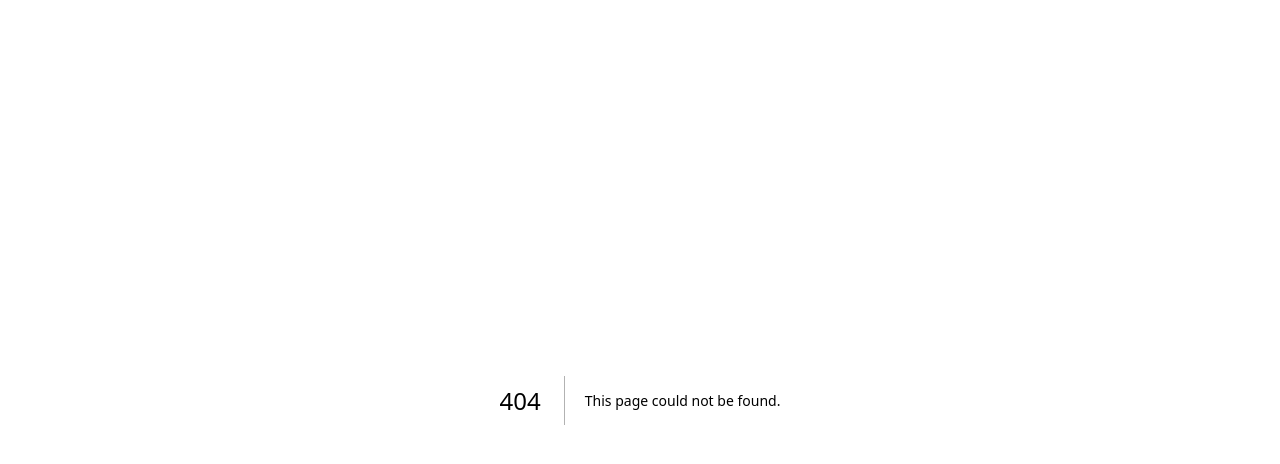
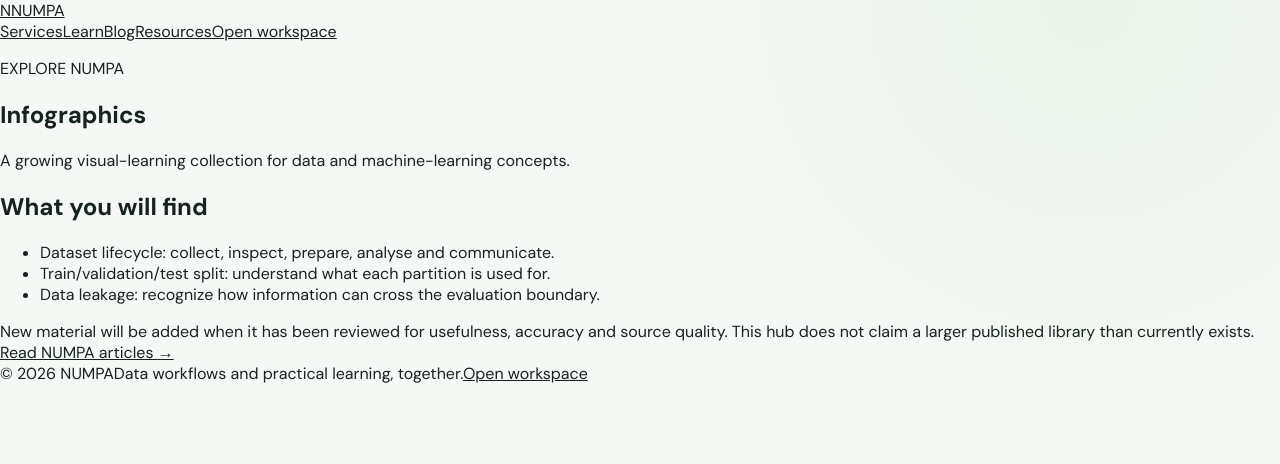
Before and after one commit to chandravadiyaDeep/Nump-, a Next.js app in the folder apps/web/: page /explore/infographics in a window 1280 px wide. Before the commit this address had no page. Shown: the top 464 px of the page. Built offline with nearby package versions, Linux system fonts and the light colour scheme.

Commit message:
feat: add explore hubs for tutorials research and infographics

```diff
--- /dev/null
+++ b/apps/web/app/explore/[slug]/page.tsx
@@ -0,0 +1,19 @@
+import type { Metadata } from "next";
+import Link from "next/link";
+import { notFound } from "next/navigation";
+import { PublicPage, PublicCallout } from "../../components/public-site";
+
+const hubs: Record<string, { title: string; description: string; items: string[] }> = {
+  tutorials: { title: "Tutorials", description: "Step-by-step guides that connect concepts to practical data workflows.", items: ["Start with a clear question and inspect the dataset before transforming it.", "Document each cleaning decision and compare the source with the cleaned output.", "For machine learning, keep preprocessing inside the training and validation pipeline to avoid leakage."] },
+  infographics: { title: "Infographics", description: "A growing visual-learning collection for data and machine-learning concepts.", items: ["Dataset lifecycle: collect, inspect, prepare, analyse and communicate.", "Train/validation/test split: understand what each partition is used for.", "Data leakage: recognize how information can cross the evaluation boundary."] },
+  research: { title: "Research", description: "Evidence-led notes that explain methods, sources and limitations.", items: ["Research notes will include source links, publication dates and a transparent method.", "Claims will distinguish published evidence from interpretation and estimates.", "NUMPA will not invent benchmarks, search volumes or competitor performance figures."] },
+};
+export function generateStaticParams() { return Object.keys(hubs).map((slug) => ({ slug })); }
+export async function generateMetadata({ params }: { params: Promise<{ slug: string }> }): Promise<Metadata> {
+  const { slug } = await params; const item = hubs[slug];
+  return item ? { title: `${item.title} | NUMPA Explore`, description: item.description } : {};
+}
+export default async function ExploreHubPage({ params }: { params: Promise<{ slug: string }> }) {
+  const { slug } = await params; const item = hubs[slug]; if (!item) notFound();
+  return <PublicPage eyebrow="EXPLORE NUMPA" title={item.title} description={item.description}><section className="public-detail-panel"><h2>What you will find</h2><ul>{item.items.map((entry) => <li key={entry}>{entry}</li>)}</ul><PublicCallout>New material will be added when it has been reviewed for usefulness, accuracy and source quality. This hub does not claim a larger published library than currently exists.</PublicCallout><Link className="public-primary-link" href="/blog">Read NUMPA articles <span aria-hidden="true">→</span></Link></section></PublicPage>;
+}
```
